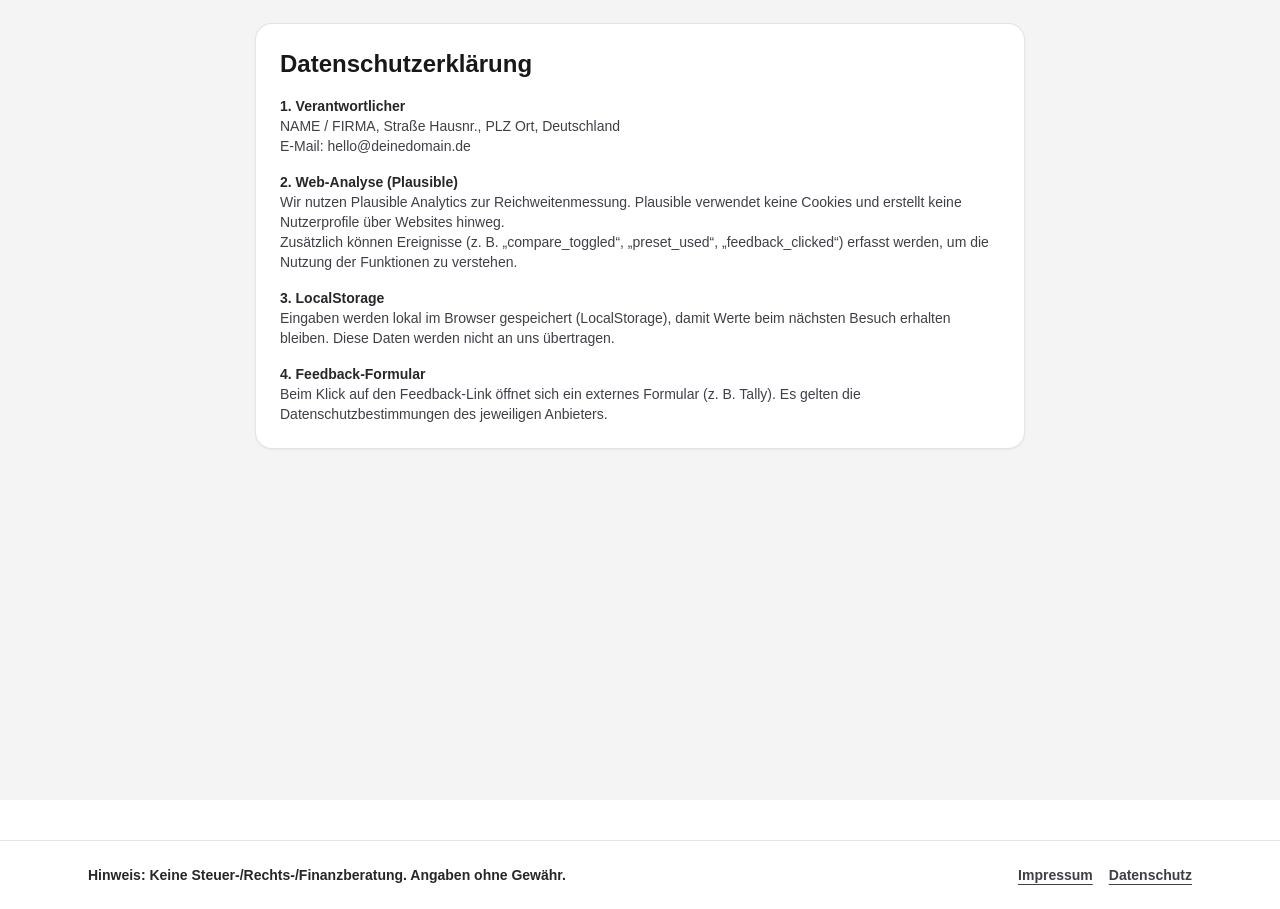
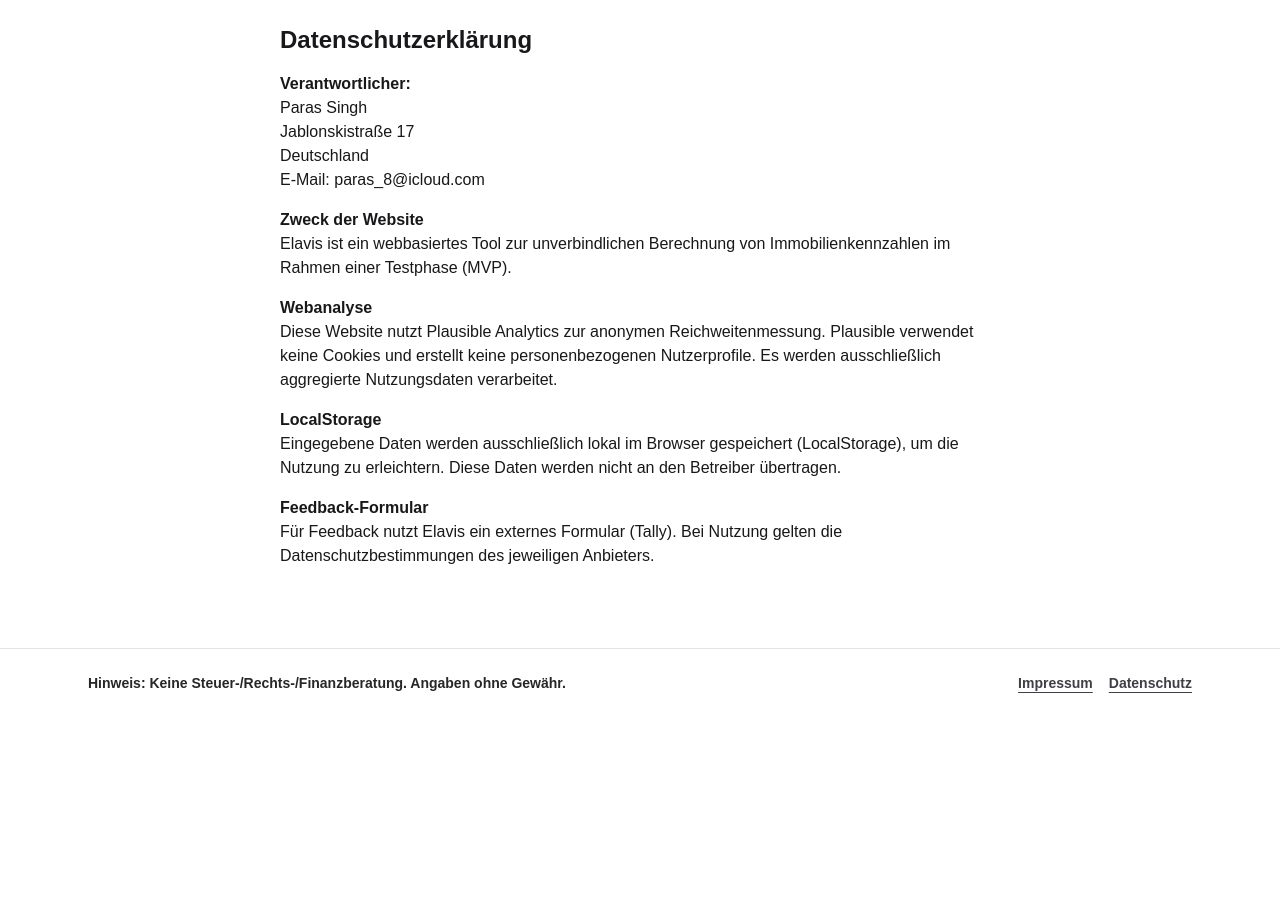
Before and after one commit to Paras8-byte/investment-calculator, a Next.js app: page /datenschutz in a window 1280 px wide. After the commit the page ends 800 px from the top, so only its background shows below. Built offline with nearby package versions, Linux system fonts and the light colour scheme.

Commit message:
Add Impressum and Datenschutz pages (Elavis)

```diff
--- a/app/datenschutz/page.tsx
+++ b/app/datenschutz/page.tsx
@@ -1,49 +1,46 @@
 export default function DatenschutzPage() {
   return (
-    <main className="min-h-screen bg-zinc-100 p-6 text-zinc-900">
-      <div className="mx-auto max-w-3xl rounded-2xl bg-white p-6 shadow-sm ring-1 ring-zinc-200">
-        <h1 className="text-2xl font-extrabold">Datenschutzerklärung</h1>
+    <main className="mx-auto max-w-3xl p-6 text-zinc-900">
+      <h1 className="text-2xl font-bold mb-4">Datenschutzerklärung</h1>
 
-        <div className="mt-4 space-y-4 text-sm text-zinc-800">
-          <section>
-            <h2 className="text-sm font-extrabold">1. Verantwortlicher</h2>
-            <p className="text-zinc-700">
-              NAME / FIRMA, Straße Hausnr., PLZ Ort, Deutschland
+      <p className="mb-4">
+        <strong>Verantwortlicher:</strong>
         <br />
-              E-Mail: hello@deinedomain.de
+        Paras Singh <br />
+        Jablonskistraße 17 <br />
+        Deutschland <br />
+        E-Mail: paras_8@icloud.com
       </p>
-          </section>
 
-          <section>
-            <h2 className="text-sm font-extrabold">2. Web-Analyse (Plausible)</h2>
-            <p className="text-zinc-700">
-              Wir nutzen Plausible Analytics zur Reichweitenmessung. Plausible verwendet
-              keine Cookies und erstellt keine Nutzerprofile über Websites hinweg.
+      <p className="mb-4">
+        <strong>Zweck der Website</strong>
+        <br />
+        Elavis ist ein webbasiertes Tool zur unverbindlichen Berechnung
+        von Immobilienkennzahlen im Rahmen einer Testphase (MVP).
       </p>
-            <p className="text-zinc-700">
-              Zusätzlich können Ereignisse (z. B. „compare_toggled“, „preset_used“,
-              „feedback_clicked“) erfasst werden, um die Nutzung der Funktionen zu
-              verstehen.
+
+      <p className="mb-4">
+        <strong>Webanalyse</strong>
+        <br />
+        Diese Website nutzt Plausible Analytics zur anonymen Reichweitenmessung.
+        Plausible verwendet keine Cookies und erstellt keine personenbezogenen
+        Nutzerprofile. Es werden ausschließlich aggregierte Nutzungsdaten verarbeitet.
       </p>
-          </section>
 
-          <section>
-            <h2 className="text-sm font-extrabold">3. LocalStorage</h2>
-            <p className="text-zinc-700">
-              Eingaben werden lokal im Browser gespeichert (LocalStorage), damit Werte beim
-              nächsten Besuch erhalten bleiben. Diese Daten werden nicht an uns übertragen.
+      <p className="mb-4">
+        <strong>LocalStorage</strong>
+        <br />
+        Eingegebene Daten werden ausschließlich lokal im Browser gespeichert
+        (LocalStorage), um die Nutzung zu erleichtern.
+        Diese Daten werden nicht an den Betreiber übertragen.
       </p>
-          </section>
 
-          <section>
-            <h2 className="text-sm font-extrabold">4. Feedback-Formular</h2>
-            <p className="text-zinc-700">
-              Beim Klick auf den Feedback-Link öffnet sich ein externes Formular (z. B.
-              Tally). Es gelten die Datenschutzbestimmungen des jeweiligen Anbieters.
+      <p className="mb-4">
+        <strong>Feedback-Formular</strong>
+        <br />
+        Für Feedback nutzt Elavis ein externes Formular (Tally).
+        Bei Nutzung gelten die Datenschutzbestimmungen des jeweiligen Anbieters.
       </p>
-          </section>
-        </div>
-      </div>
     </main>
   );
 }
--- a/app/impressum/page.tsx
+++ b/app/impressum/page.tsx
@@ -1,38 +1,23 @@
 export default function ImpressumPage() {
   return (
-    <main className="min-h-screen bg-zinc-100 p-6 text-zinc-900">
-      <div className="mx-auto max-w-3xl rounded-2xl bg-white p-6 shadow-sm ring-1 ring-zinc-200">
-        <h1 className="text-2xl font-extrabold">Impressum</h1>
+    <main className="mx-auto max-w-3xl p-6 text-zinc-900">
+      <h1 className="text-2xl font-bold mb-4">Impressum</h1>
 
-        <div className="mt-4 space-y-4 text-sm text-zinc-800">
-          <p className="text-zinc-700">Angaben gemäß § 5 TMG / § 18 Abs. 2 MStV.</p>
+      <p className="mb-4 font-semibold">Angaben gemäß § 5 TMG</p>
 
-          <section>
-            <h2 className="text-sm font-extrabold">Diensteanbieter</h2>
-            <p>
-              <strong>NAME / FIRMA</strong>
-              <br />
-              Straße Hausnr.
-              <br />
-              PLZ Ort
-              <br />
-              Deutschland
-            </p>
-          </section>
+      <p className="mb-4">
+        Paras Singh <br />
+        Jablonskistraße 17 <br />
+        Deutschland
+      </p>
 
-          <section>
-            <h2 className="text-sm font-extrabold">Kontakt</h2>
-            <p>E-Mail: hello@deinedomain.de</p>
-          </section>
+      <p className="mb-4">
+        <strong>Kontakt:</strong>
+        <br />
+        E-Mail: paras_8@icloud.com
+      </p>
 
-          <section>
-            <h2 className="text-sm font-extrabold">Haftungsausschluss</h2>
-            <p className="text-zinc-700">
-              Keine Steuer-/Rechts-/Finanzberatung. Angaben ohne Gewähr.
-            </p>
-          </section>
-        </div>
-      </div>
-    </main>
-  );
-}
+      <p className="mb-4">
+        <strong>Produkt:</strong>
+        <br />
+        Elavis – Objektbezogene Immobilienanalyse (M
```
Lines whose indentation alone changed are shown as unchanged.
